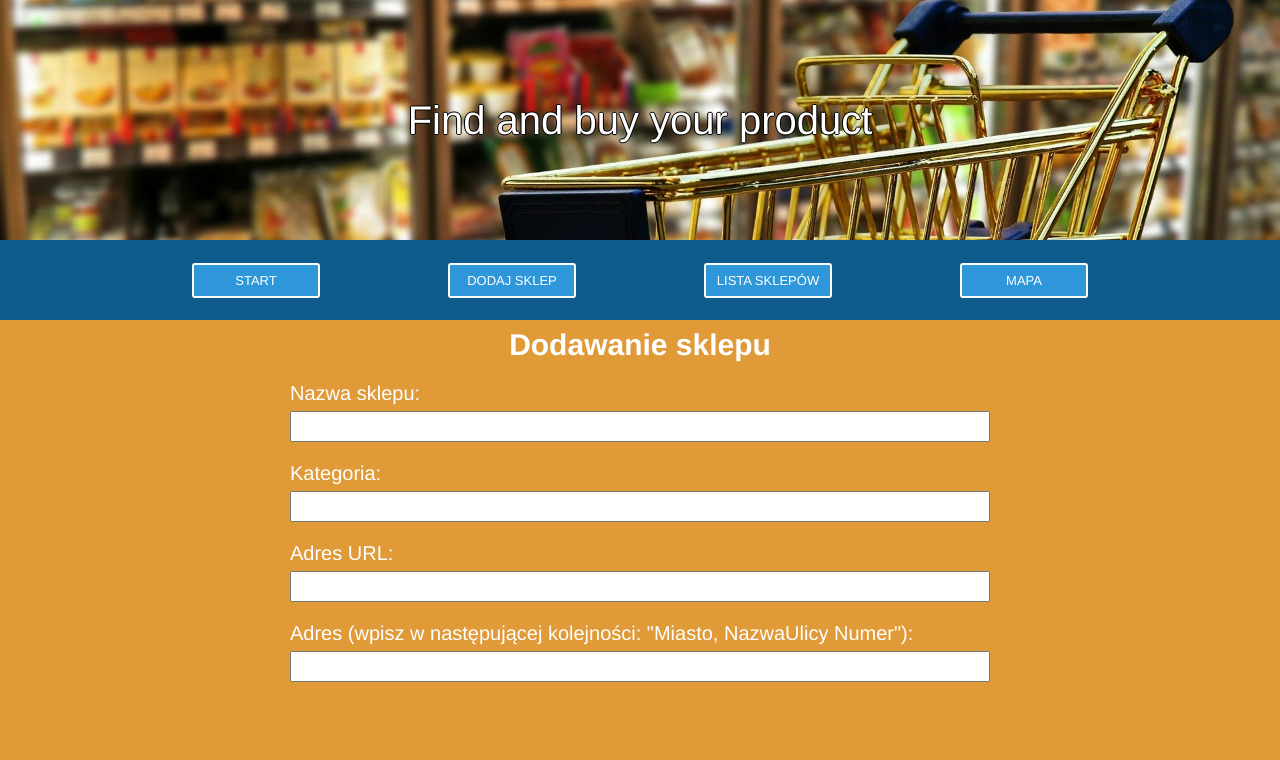
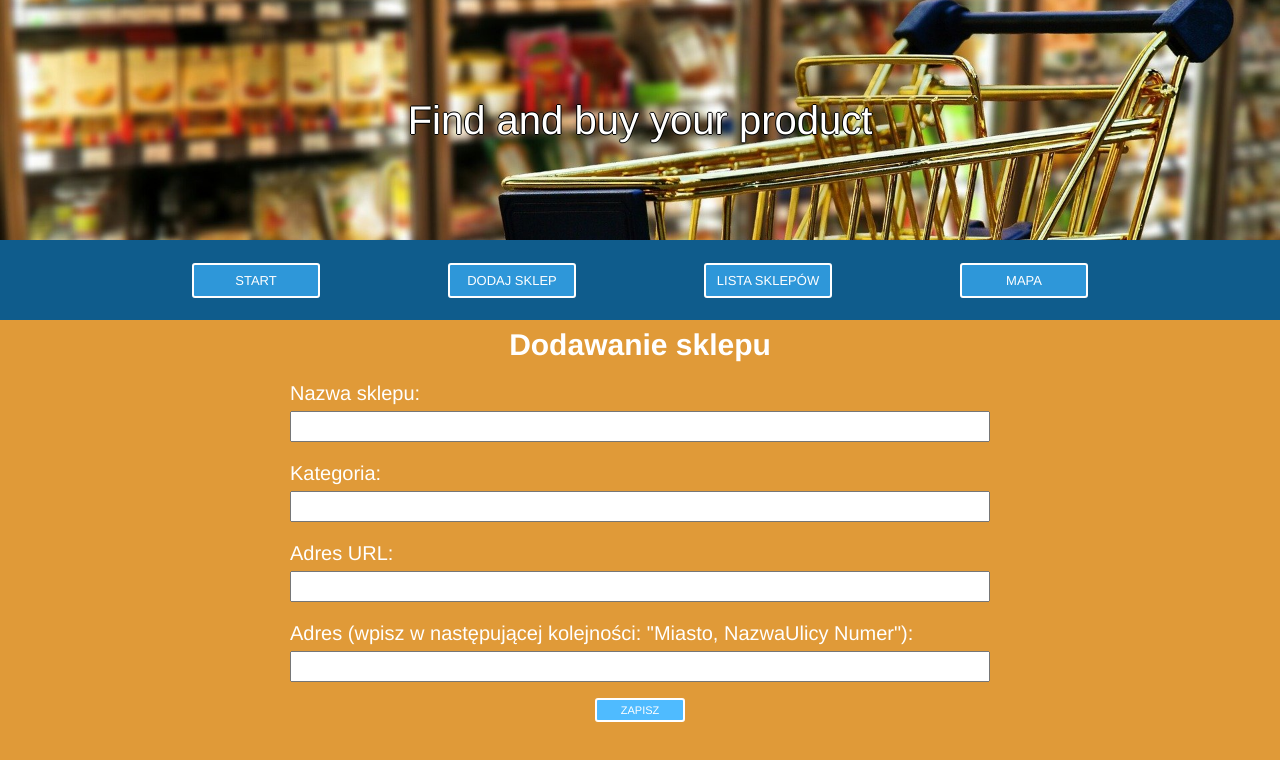
Before and after one commit to madridista5/shop_list_front, a React (Create React App) app: page /shops/add in a window 1280 px wide. Shown: the top 760 px of the page. Built offline with nearby package versions, Linux system fonts and the light colour scheme; no server answers.

Commit message:
Component AddShopForm was finished and file geocoding.ts was added.

```diff
--- a/src/components/AddShopForm/AddShopForm.css
+++ b/src/components/AddShopForm/AddShopForm.css
@@ -8,6 +8,7 @@
 .add-form form {
     width: 700px;
     margin: 0 auto;
+    padding-bottom: 2vh;
 }
 
 .add-form h1 {
@@ -30,3 +31,39 @@
     padding: 0.1em;
     font-size: 1em;
 }
+
+.add-form button {
+    display: block;
+    margin: 2vh auto;
+    color: white;
+    background-color: #4FBBFF;
+    border: 2px solid white;
+    border-radius: 3px;
+    font-size: 1.1em;
+    width: 7vw;
+    max-width: 128px;
+    text-align: center;
+    text-transform: uppercase;
+    padding: 4px 1px;
+    transition: 0.3s;
+}
+
+.add-form button:hover {
+    color: #8C5201;
+    border-color: #8C5201;
+}
+
+.info-h2 {
+    background-color: #E09A38;
+    height: auto;
+    min-height: 60vh;
+}
+
+.info-h2 h2 {
+    max-width: 500px;
+    margin: 0 auto;
+    font-size: 2em;
+    color: white;
+    padding-top: 5vh;
+    text-align: center;
+}
--- a/src/components/AddShopForm/AddShopForm.tsx
+++ b/src/components/AddShopForm/AddShopForm.tsx
@@ -1,36 +1,117 @@
-import React from "react";
+import React, {SyntheticEvent, useState} from "react";
+import {geocode} from "../../utils/geocoding";
+import {apiUrl} from "../../config/api";
 
 import './AddShopForm.css';
 
 export const AddShopForm = () => {
+    const [loading, setLoading] = useState(false);
+    const [id, setId] = useState(false);
+    const [form, setForm] = useState({
+        name: '',
+        category: '',
+        url: '',
+        address: '',
+    });
+
+    const saveShop = async (e: SyntheticEvent) => {
+        e.preventDefault();
+
+        setLoading(true);
+
+        try {
+            const {lat, lon} = await geocode(form.address);
+            const res = await fetch(`${apiUrl}/shops/add`, {
+                method: 'POST',
+                headers: {
+                    'Content-type': 'application/json',
+                },
+                body: JSON.stringify({
+                    ...form,
+                    lat,
+                    lon,
+                }),
+            });
+            const data = await res.json();
+            setId(data.id);
+        } finally {
+            setLoading(false);
+        }
+    };
+
+    const updateForm = (key: string, value: string) => {
+        setForm(form => ({
+            ...form,
+            [key]: value,
+        }));
+    };
+
+    if(loading) {
+        return (<div className="info-h2">
+            <h2>Trwa dodawanie ogłoszenia....</h2>;
+        </div>);
+    }
+
+    if(id) {
+        return (<div className="info-h2">
+            <h2>Twój sklep "{form.name}" został poprawnie dodany. Aby uzupełnić listę produktów Twojego sklepu przejdź do "Lista Sklepów"</h2>
+        </div>);
+    }
+
     return (
         <div className="add-form">
-            <form action="">
+            <form action="" onSubmit={saveShop}>
                 <h1>Dodawanie sklepu</h1>
                 <p>
                     <label>
                         Nazwa sklepu: <br/>
-                        <input type="text" name="name" required maxLength={30}/>
+                        <input
+                            type="text"
+                            name="name"
+                            required
+                            maxLength={30}
+                            value={form.name}
+                            onChange={e => updateForm('name', e.target.value)}
+                        />
                     </label>
                 </p>
                 <p>
                     <label>
                         Kategoria: <br/>
-                        <input type="text" name="category" required maxLength={30}/>
+                        <input
+                            type="text"
+                            name="category"
+                            required
+                            maxLength={30}
+                            value={form.category}
+                            onChange={e => updateForm('category', e.target.value)}
+                        />
                     </label>
                 </p>
                 <p>
                     <label>
                         Adres URL: <br/>
-                        <input type="text" name="url" required maxLength={100}/>
+                        <input
+                            type="url"
+                            name="url"
+                            maxLength={100}
+                            value={form.url}
+                            onChange={e => updateForm('url', e.target.value)}
+                        />
                     </label>
                 </p>
                 <p>
                     <label>
                         Adres (wpisz w następującej kolejności: "Miasto, NazwaUlicy Numer"): <br/>
-                        <input type="text" name="address" required/>
+                        <input
+                            type="text"
+                            name="address"
+                            required
+                            onChange={e => updateForm('address', e.target.value)}
+                        />
                     </label>
                 </p>
+                <button>Zapisz</button>
             </form>
         </div>
     );
--- a/src/components/Map/SingleShopView.tsx
+++ b/src/components/Map/SingleShopView.tsx
@@ -24,7 +24,7 @@ export const SingleShopView = (props: Props) => {
     return <>
         <h2>Nazwa: {shop.name}</h2>
         <p>Kategoria: {shop.category}</p>
-        <p>{!!shop.url && <p>Adres www: {shop.url}</p>}</p>
+        <p>{!!shop.url && <p>Adres www: <a href={shop.url}>{shop.url}</a></p>}</p>
         <p>Szczegóły: <a href={`${domain}/shops/showSingle/${props.id}`}>Klik</a></p>
     </>
 };
--- /dev/null
+++ b/src/utils/geocoding.ts
@@ -0,0 +1,12 @@
+export const geocode = async (address: string): Promise<{
+    lat: number,
+    lon: number,
+}> => {
+    const geoRes = await fetch(`https://nominatim.openstreetmap.org/search?format=json&q=${encodeURIComponent(address)}`);
+    const geoData = await geoRes.json();
+
+    const lat = parseFloat(geoData[0].lat);
+    const lon = parseFloat(geoData[0].lon);
+
+    return {lat, lon};
+}
```
